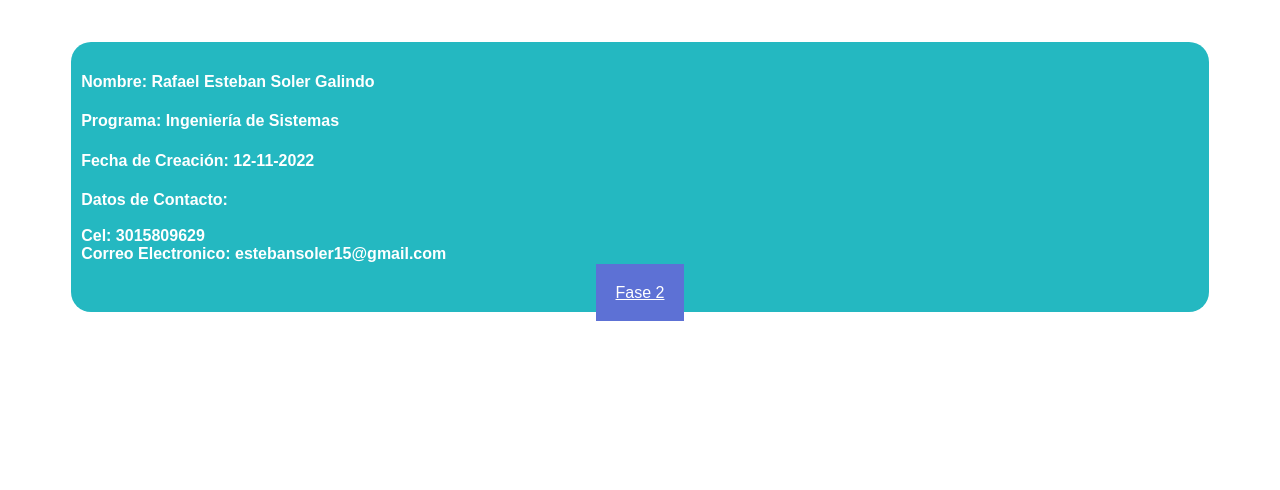
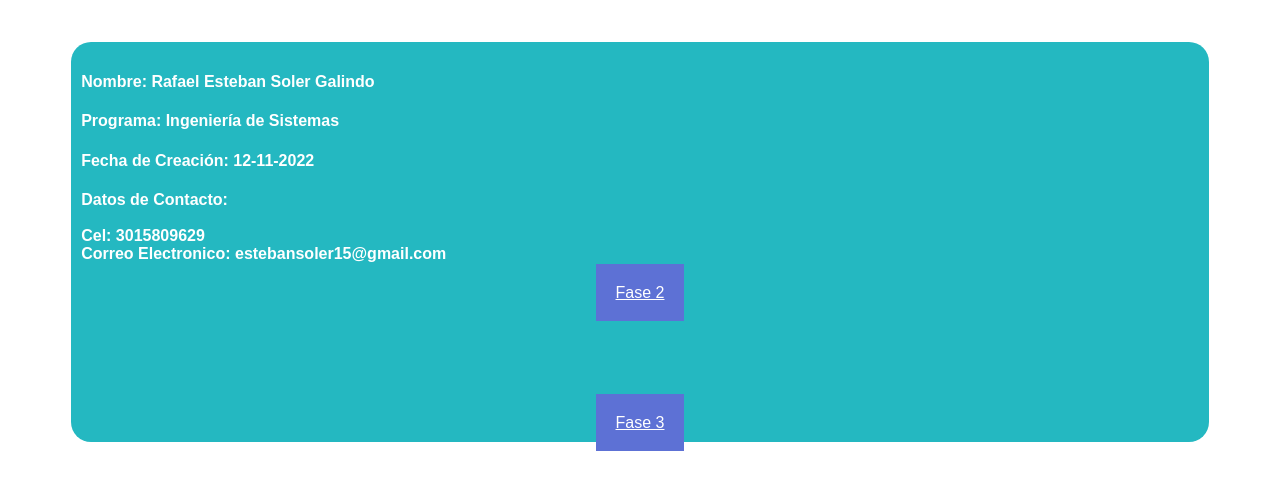
Before and after one commit to xyronuz/DSW-estebanSoler, a plain HTML site: page index.html in a window 1280 px wide. Shown: the part 62-552 px from the top of the page. Drawn offline with Linux system fonts and the light colour scheme.

Commit message:
cambioindex

```diff
--- a/index.html
+++ b/index.html
@@ -36,7 +36,9 @@
    <div style="width:100%; text-align: center;">
       <a href="https://xyronuz.github.io/DSW-estebanSoler/fase2/design.html" style="padding:20px; width:50%; background-color:#5d71d5; color: white;">Fase 2</a>
   </div>
-
+  <div style="width:100%; text-align: center; padding-top: 10%;">
+      <a href="https://xyronuz.github.io/DSW-estebanSoler/fase3/index.html" style="padding:20px; width:50%; background-color:#5d71d5; color: white;">Fase 3</a>
+  </div>
   </div>
 
 </body>
```
